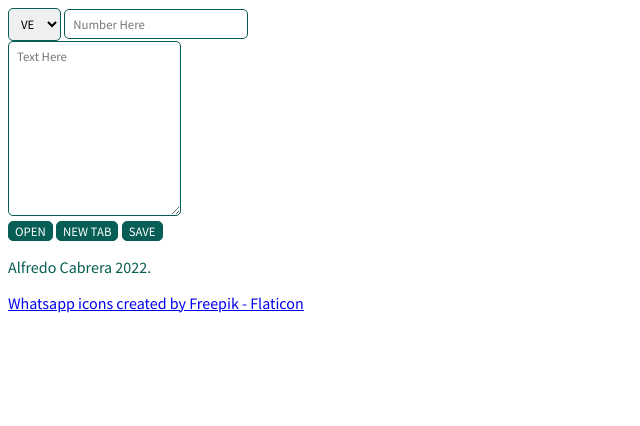
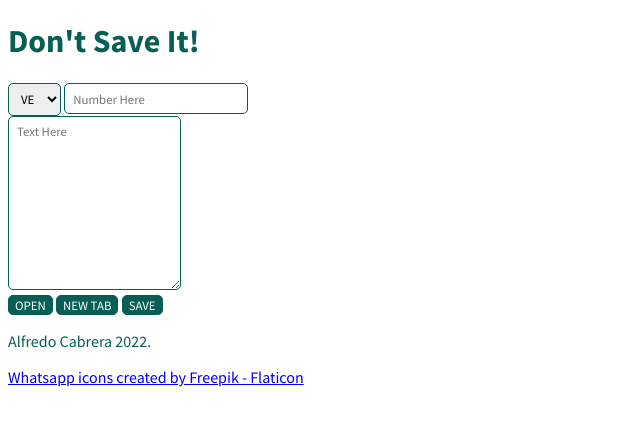
Before and after one commit to AlfredoCabrera-Tech/whatsapp-web-utility, a browser extension: page index.html in a window 1280 px wide. Shown: the whole page, without its empty margins (0-640 px from the left). Drawn offline with Linux system fonts and the light colour scheme.

Commit message:
Update index.html

```diff
--- a/index.html
+++ b/index.html
@@ -6,9 +6,11 @@
   <meta name="viewport" content="width=device-width, initial-scale=1.0">
   <link rel="stylesheet" href="./css/styles.css">
   <script src="./js/main.js" defer></script>
-  <title>Whatsapp Web Utility</title>
+  <title>Don't Save It! (For Whatsapp Web)</title>
 </head>
 <body>
+
+  <h1>Don't Save It!</h1>
 
   <!-- NUMBER SECTION -->
   <section class="number">
```
